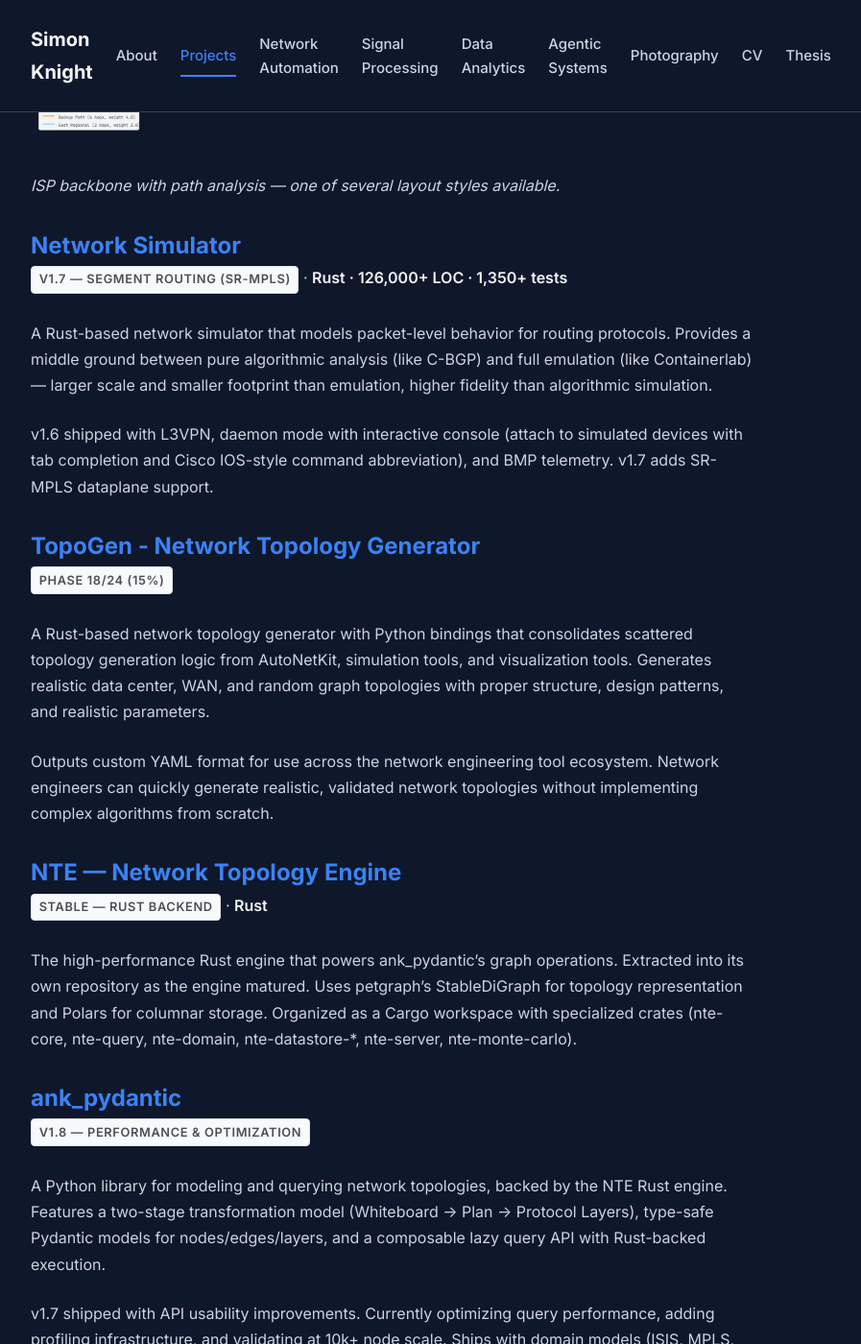
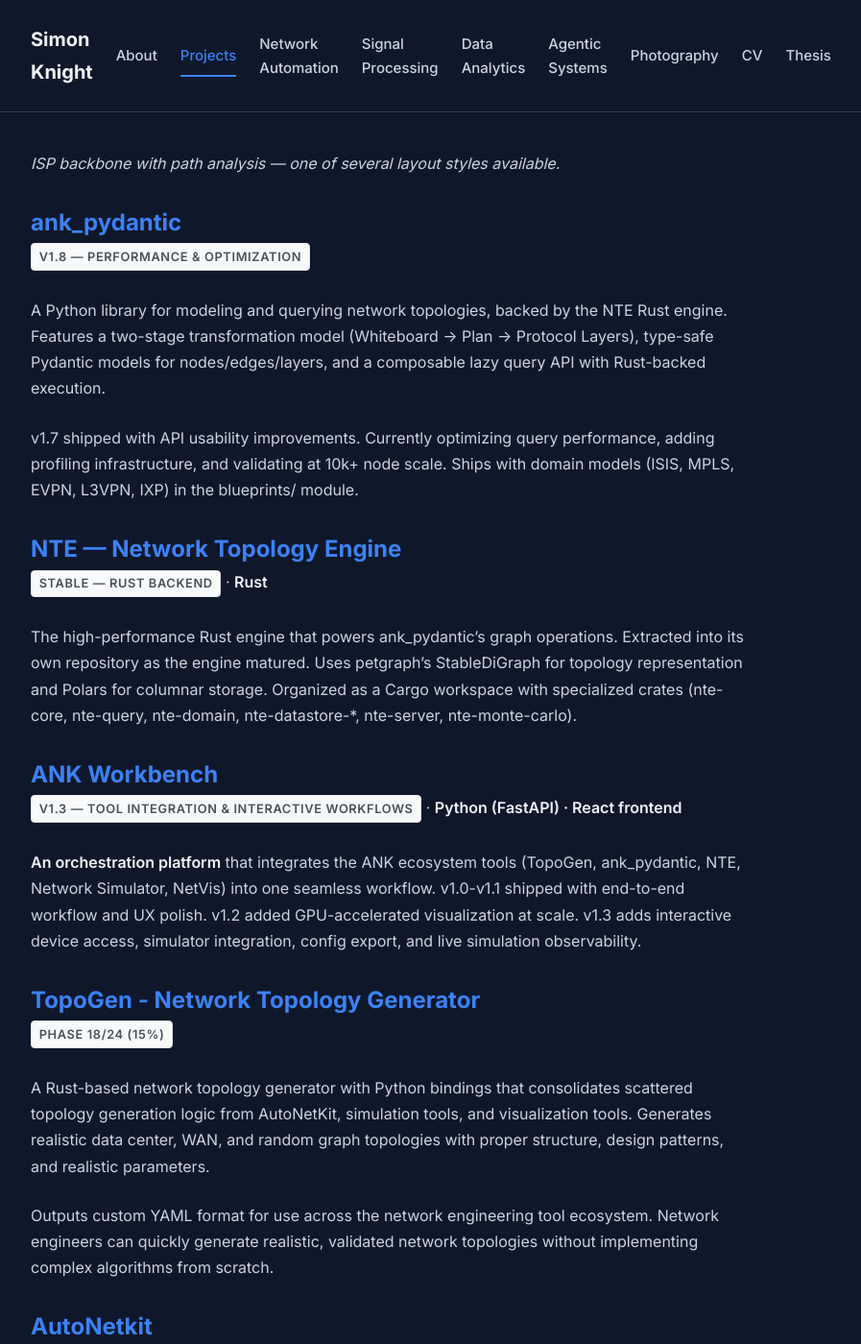
Before and after one commit to sk2/sk2.github.com, a Jekyll site: the page built from projects.md, in a window 1280 px wide and 1400 px high, scrolled down 1610 px. Shown: the whole window at 96% size, without its empty margins (232-1129 px from the left). Built offline with Jekyll 4.4.1, drawn with Linux system fonts in a browser that asks for light colours; our own code applies the rules of GitHub Pages for plain Markdown files; part of the change alters nothing that is shown; some of the changed text lies outside the part shown.

Commit message:
Reorder projects: netsim first, then NetVis, ank_pydantic, NTE
Rename netflowsim to Network Traffic Simulator on both pages.
Order reflects project maturity and significance.

Co-Authored-By: Claude Opus 4.6 <noreply@anthropic.com>

````diff
--- a/network-automation.md
+++ b/network-automation.md
@@ -10,12 +10,12 @@ Tools for network topology modeling, simulation, and visualization.
 - [Overview](#overview)
 - [How They Work Together](#how-they-work-together)
 - [The Tools](#the-tools)
+  - [Network Simulator (netsim) — Protocol Validation](#network-simulator-netsim--protocol-validation)
+  - [NetVis — Visualization Engine](#netvis--visualization-engine)
+  - [ank_pydantic — Topology Modeling Library](#ank_pydantic--topology-modeling-library)
+  - [NTE — Network Topology Engine](#nte--network-topology-engine)
   - [ANK Workbench — Unified Platform](#ank-workbench--unified-platform)
-  - [NTE — Network Topology Engine](#nte--network-topology-engine)
-  - [ank_pydantic — Topology Modeling Library](#ank_pydantic--topology-modeling-library)
-  - [Network Simulator (netsim) — Protocol Validation](#network-simulator-netsim--protocol-validation)
-  - [NetFlow Sim — Flow-Based Performance Analysis](#netflow-sim--flow-based-performance-analysis)
-  - [NetVis — Visualization Engine](#netvis--visualization-engine)
+  - [Network Traffic Simulator — Flow-Based Performance Analysis](#network-traffic-simulator--flow-based-performance-analysis)
   - [TopoGen — Topology Generator](#topogen--topology-generator)
   - [AutoNetkit — The Foundation](#autonetkit--the-foundation)
 - [Getting Started](#getting-started)
@@ -79,103 +79,9 @@ ANK Workbench provides a web interface to coordinate these tools.
 
 ## The Tools
 
-### ANK Workbench — Unified Platform
-
-<span class="status-badge status-active">v1.3 — Tool Integration & Interactive Workflows</span> · [Full Details →](projects/ank-workbench)
-
-**What It Is:**
-A web-based platform that integrates the entire network automation ecosystem into a single workflow. Upload topology YAML, visualize the network, run simulations, and analyze results without switching between tools.
-
-**Key Features:**
-- **Unified Web Interface**: React frontend with guided onboarding and sample gallery
-- **Topology Management**: Import, edit, and version control network designs
-- **Integrated Simulation**: One-click validation with netsim, including interactive device access
-- **GPU-Accelerated Visualization**: Scale-first rendering with NetVis integration
-- **Config Export**: Generate multi-vendor configs from ank_pydantic, preview and download
-
-**Milestones:** v1.0 Foundation shipped (Feb 4). v1.1 UX Polish shipped (Feb 9). v1.2 Scale Visualization at 98%. v1.3 adds simulator integration, interactive device terminals, and live observability.
-
-**Tech Stack:** Python (FastAPI), React frontend, integrates all ANK ecosystem components
-
----
-
-### NTE — Network Topology Engine
-
-<span class="status-badge status-active">Stable</span> · [Full Details →](projects/nte)
-
-**What It Is:**
-The high-performance Rust engine that powers ank_pydantic's graph operations. Extracted into its own repository as the engine's scope grew beyond a simple backing store.
-
-**Key Features:**
-- **petgraph StableDiGraph**: Native-speed topology representation
-- **Polars Storage**: Columnar data backend for efficient queries
-- **Pluggable Backends**: Polars, DuckDB, and Lite storage options
-- **Monte Carlo**: Simulation capabilities via nte-monte-carlo crate
-- **Distributed Support**: nte-server crate for distributed computation
-
-**Architecture:** Cargo workspace with specialized crates: nte-core, nte-query, nte-domain, nte-backend, nte-datastore-*, nte-server, nte-monte-carlo.
-
-**Tech Stack:** Rust, petgraph, Polars, DuckDB, PyO3/Maturin bindings
-
----
-
-### ank_pydantic — Topology Modeling Library
-
-<span class="status-badge status-active">v1.8 — Performance & Optimization</span> · [Full Details →](projects/ank-pydantic)
-
-**What It Is:**
-A Python library for modeling and querying network topologies with type-safe Pydantic models and a high-performance Rust core. Expressive Python API backed by blazing-fast graph algorithms, with automatic configuration generation for multi-vendor network deployments.
-
-**Key Features:**
-- **Two-Stage Transformation Model**: Whiteboard (sketch) → Plan (logical) → Protocol Layers (physical)
-- **Type-Safe Models**: Pydantic validation ensures correct topology structure at design time
-- **Lazy Query API**: Composable queries with Rust-backed execution (powered by `petgraph`)
-- **Configuration Generation**: Automatic multi-vendor config generation (Cisco IOS/IOS-XR/NX-OS, Juniper JunOS, Arista EOS)
-- **Batteries-Included Blueprints**: Pre-built domain models for ISIS, MPLS, EVPN, L3VPN, IXP
-- **Rust Core (`ank_nte`)**: Graph operations run at native speed with Python FFI bindings
-
-**Example Usage:**
-```python
-from ank_pydantic import Topology, Node, Edge
-
-# Create topology
-topo = Topology()
-r1 = topo.add_node(Node(name="router1", device_type="cisco_ios"))
-r2 = topo.add_node(Node(name="router2", device_type="juniper_junos"))
-topo.add_edge(Edge(src=r1, dst=r2, interface="ge-0/0/0"))
-
-# Query with lazy evaluation
-border_routers = topo.query().filter(role="border").collect()
-
-# Transform to protocol layers
-topo.transform_to_protocol("ospf")
-
-# Export for visualization
-topo.export_for_netvis("topology.json")
-```
-
-**Integration with NetVis:**
-ank_pydantic topologies export directly to NetVis format:
-```python
-# Export topology with layout hints
-topo.export_for_netvis(
-    "output.json",
-    layout="hierarchical",
-    node_metadata=True  # Include device types, roles for styling
-)
-```
-
-NetVis reads the exported topology and applies advanced layout algorithms, producing publication-quality diagrams that reflect the logical structure captured in ank_pydantic.
-
-**Current Status:** v1.7 API Usability shipped. Working on v1.8 Performance & Optimization — query performance, profiling infrastructure, and 10k+ node validation.
-
-**Tech Stack:** Python (Pydantic), NTE Rust engine, PyO3 bindings
-
----
-
 ### Network Simulator (netsim) — Protocol Validation
 
-<span class="status-badge status-active">Active Development</span> · [Full Details →](projects/network-simulator)
+<span class="status-badge status-active">v1.7 — Segment Routing</span> · [Full Details →](projects/network-simulator)
 
 **What It Is:**
 A deterministic, tick-based network simulator for rapid prototyping and testing of network configurations. Simulates OSPF, IS-IS, and BGP with packet-level accuracy for quick validation before deployment.
@@ -189,8 +95,6 @@ The simulator's core value is accelerating the development iteration loop for ag
 4. **Iterate rapidly** on agent logic, automation scripts, or config templates
 5. **Deploy to containers** only after simulation validates the approach
 
-This workflow dramatically shortens the iteration cycle for developing network automation agents, DevOps pipelines, and AI-driven network operations — validate ideas in simulation before committing to heavyweight container deployments. Originally built to enable this exact use case: fast prototyping for automated network systems.
-
 **Daemon Mode — Real-Time Interaction:**
 Run simulations as background daemons and interact with them in real-time, like `docker exec` for network simulations:
 - **Start a daemon**: `netsim daemon start my-network topology.yaml`
@@ -199,24 +103,9 @@ Run simulations as background daemons and interact with them in real-time, like
 - **Agent development**: Test automation agents against live network state without container overhead
 - **CI/CD integration**: Start daemon, run tests via `exec`, collect results, stop daemon
 
-This enables real-time exploration of network state as the simulation evolves — perfect for developing agentic systems and automated testing.
-
 **Current Status:** v1.6 shipped with L3VPN (VRFs, RD/RT, MP-BGP VPNv4), daemon mode with interactive console (Cisco IOS-style abbreviation, tab completion), and BMP telemetry. v1.7 adds SR-MPLS dataplane support. 126,000+ lines of Rust, 1,350+ tests.
 
 **Tech Stack:** Rust, Tokio, petgraph, gRPC (daemon IPC), ratatui (TUI)
-
----
-
-### Traffic Simulator — Flow-Based Performance Analysis
-
-<span class="status-badge status-active">Active Development</span> · [Full Details →](projects/netflowsim)
-
-**What It Is:**
-High-performance flow-based network simulator using analytic queuing models and Monte Carlo simulations. Validates topologies and routing strategies against billions of flow iterations in seconds, providing massive-scale network performance analysis.
-
-**Current Status:** Early development
-
-**Tech Stack:** Rust, Petgraph, Rayon
 
 ---
 
@@ -243,6 +132,93 @@ A Rust-based network topology layout and visualization engine. Renders complex m
 **Current Status:** v1.2 shipped with visual polish and production hardening. Working on v1.3 API stability and WASM embedding for ANK Workbench integration.
 
 **Tech Stack:** Rust, petgraph, fjadra (d3-force port), WASM-ready
+
+---
+
+### ank_pydantic — Topology Modeling Library
+
+<span class="status-badge status-active">v1.8 — Performance & Optimization</span> · [Full Details →](projects/ank-pydantic)
+
+**What It Is:**
+A Python library for modeling and querying network topologies with type-safe Pydantic models and a high-performance Rust core. Expressive Python API backed by blazing-fast graph algorithms, with automatic configuration generation for multi-vendor network deployments.
+
+**Key Features:**
+- **Two-Stage Transformation Model**: Whiteboard (sketch) → Plan (logical) → Protocol Layers (physical)
+- **Type-Safe Models**: Pydantic validation ensures correct topology structure at design time
+- **Lazy Query API**: Composable queries with Rust-backed execution (powered by `petgraph`)
+- **Configuration Generation**: Automatic multi-vendor config generation (Cisco IOS/IOS-XR/NX-OS, Juniper JunOS, Arista EOS)
+- **Batteries-Included Blueprints**: Pre-built domain models for ISIS, MPLS, EVPN, L3VPN, IXP
+- **Rust Core (NTE)**: Graph operations run at native speed with Python FFI bindings
+
+**Example Usage:**
+```python
+from ank_pydantic import Topology, Node, Edge
+
+# Create topology
+topo = Topology()
+r1 = topo.add_node(Node(name="router1", device_type="cisco_ios"))
+r2 = topo.add_node(Node(name="router2", device_type="juniper_junos"))
+topo.add_edge(Edge(src=r1, dst=r2, interface="ge-0/0/0"))
+
+# Query with lazy evaluation
+border_routers = topo.query().filter(role="border").collect()
+
+# Transform to protocol layers
+topo.transform_to_protocol("ospf")
+
+# Export for visualization
+topo.export_for_netvis("topology.json")
+```
+
+**Current Status:** v1.7 API Usability shipped. Working on v1.8 Performance & Optimization — query performance, profiling infrastructure, and 10k+ node validation.
+
+**Tech Stack:** Python (Pydantic), NTE Rust engine, PyO3 bindings
+
+---
+
+### NTE — Network Topology Engine
+
+<span class="status-badge status-active">Stable</span> · [Full Details →](projects/nte)
+
+**What It Is:**
+The high-performance Rust engine that powers ank_pydantic's graph operations. Extracted into its own repository as the engine's scope grew beyond a simple backing store.
+
+**Key Features:**
+- **petgraph StableDiGraph**: Native-speed topology representation
+- **Polars Storage**: Columnar data backend for efficient queries
+- **Pluggable Backends**: Polars, DuckDB, and Lite storage options
+- **Monte Carlo**: Simulation capabilities via nte-monte-carlo crate
+- **Distributed Support**: nte-server crate for distributed computation
+
+**Architecture:** Cargo workspace with specialized crates: nte-core, nte-query, nte-domain, nte-backend, nte-datastore-*, nte-server, nte-monte-carlo.
+
+**Tech Stack:** Rust, petgraph, Polars, DuckDB, PyO3/Maturin bindings
+
+---
+
+### ANK Workbench — Unified Platform
+
+<span class="status-badge status-active">v1.3 — Tool Integration & Interactive Workflows</span> · [Full Details →](projects/ank-workbench)
+
+**What It Is:**
+A web-based platform that integrates the entire network automation ecosystem into a single workflow. Upload topology YAML, visualize the network, run simulations, and analyze results without switching between tools.
+
+**Milestones:** v1.0 Foundation shipped (Feb 4). v1.1 UX Polish shipped (Feb 9). v1.2 Scale Visualization at 98%. v1.3 adds simulator integration, interactive device terminals, and live observability.
+
+**Tech Stack:** Python (FastAPI), React frontend, integrates all ANK ecosystem components
+
+---
+
+### Network Traffic Simulator — Flow-Based Performance Analysis
+
+<span class="status-badge status-active">Active Development</span> · [Full Details →](projects/netflowsim)
+
+**What It Is:**
+High-performance flow-based network traffic simulator using analytic queuing models and Monte Carlo simulations. Validates topologies and routing strategies against billions of flow iterations in seconds, providing massive-scale network performance analysis.
+
+**Current Status:** Early development
+
+**Tech Stack:** Rust, Petgraph, Rayon
 
 ---
 
--- a/projects.md
+++ b/projects.md
@@ -13,17 +13,14 @@ Focusing on network automation, high-performance signal processing, and secure m
 > **[View Ecosystem →](/network-automation)**
 > High-performance tools for topology modeling, deterministic protocol simulation, and visualization.
 
-### [ANK Workbench](projects/ank-workbench)
+### [Network Simulator](projects/network-simulator)
 
-<span class="status-badge status-active">v1.3 — Tool Integration & Interactive Workflows</span>
-· **Python (FastAPI) · React frontend**
+<span class="status-badge status-active">v1.7 — Segment Routing (SR-MPLS)</span>
+· **Rust · 126,000+ LOC · 1,350+ tests**
 
-**An orchestration platform** that integrates the ANK ecosystem tools (TopoGen, ank_pydantic, NTE, Network Simulator, NetVis) into one seamless workflow. v1.0-v1.1 shipped with end-to-end workflow and UX polish. v1.2 added GPU-accelerated visualization at scale. v1.3 adds interactive device access, simulator integration, config export, and live simulation observability.
+A Rust-based network simulator that models packet-level behavior for routing protocols. Provides a middle ground between pure algorithmic analysis (like C-BGP) and full emulation (like Containerlab) — larger scale and smaller footprint than emulation, higher fidelity than algorithmic simulation.
 
-### [AutoNetkit](projects/autonetkit)
-
-<span class="status-badge status-active">PhD 2017</span>
-· **Python**
+v1.6 shipped with L3VPN, daemon mode with interactive console (attach to simulated devices with tab completion and Cisco IOS-style command abbreviation), and BMP telemetry. v1.7 adds SR-MPLS dataplane support.
 
 ### [NetVis](projects/netvis)
 
@@ -37,14 +34,27 @@ v1.2 shipped with SVG filter infrastructure, WCAG contrast enforcement, and labe
 ![ISP Backbone](/images/netvis-isp-backbone.png)
 *ISP backbone with path analysis — one of several layout styles available.*
 
-### [Network Simulator](projects/network-simulator)
+### [ank_pydantic](projects/ank-pydantic)
 
-<span class="status-badge status-active">v1.7 — Segment Routing (SR-MPLS)</span>
-· **Rust · 126,000+ LOC · 1,350+ tests**
+<span class="status-badge status-active">v1.8 — Performance & Optimization</span>
 
-A Rust-based network simulator that models packet-level behavior for routing protocols. Provides a middle ground between pure algorithmic analysis (like C-BGP) and full emulation (like Containerlab) — larger scale and smaller footprint than emulation, higher fidelity than algorithmic simulation.
+A Python library for modeling and querying network topologies, backed by the NTE Rust engine. Features a two-stage transformation model (Whiteboard → Plan → Protocol Layers), type-safe Pydantic models for nodes/edges/layers, and a composable lazy query API with Rust-backed execution.
 
-v1.6 shipped with L3VPN, daemon mode with interactive console (attach to simulated devices with tab completion and Cisco IOS-style command abbreviation), and BMP telemetry. v1.7 adds SR-MPLS dataplane support.
+v1.7 shipped with API usability improvements. Currently optimizing query performance, adding profiling infrastructure, and validating at 10k+ node scale. Ships with domain models (ISIS, MPLS, EVPN, L3VPN, IXP) in the blueprints/ module.
+
+### [NTE — Network Topology Engine](projects/nte)
+
+<span class="status-badge status-active">Stable — Rust Backend</span>
+· **Rust**
+
+The high-performance Rust engine that powers ank_pydantic's graph operations. Extracted into its own repository as the engine matured. Uses petgraph's StableDiGraph for topology representation and Polars for columnar storage. Organized as a Cargo workspace with specialized crates (nte-core, nte-query, nte-domain, nte-datastore-*, nte-server, nte-monte-carlo).
+
+### [ANK Workbench](projects/ank-workbench)
+
+<span class="status-badge status-active">v1.3 — Tool Integration & Interactive Workflows</span>
+· **Python (FastAPI) · React frontend**
+
+**An orchestration platform** that integrates the ANK ecosystem tools (TopoGen, ank_pydantic, NTE, Network Simulator, NetVis) into one seamless workflow. v1.0-v1.1 shipped with end-to-end workflow and UX polish. v1.2 added GPU-accelerated visualization at scale. v1.3 adds interactive device access, simulator integration, config export, and live simulation observability.
 
 ### [TopoGen - Network Topology Generator](projects/topogen)
 
@@ -54,20 +64,10 @@ A Rust-based network topology generator with Python bindings that consolidates s
 
 Outputs custom YAML format for use across the network engineering tool ecosystem. Network engineers can quickly generate realistic, validated network topologies without implementing complex algorithms from scratch.
 
-### [NTE — Network Topology Engine](projects/nte)
+### [AutoNetkit](projects/autonetkit)
 
-<span class="status-badge status-active">Stable — Rust Backend</span>
-· **Rust**
-
-The high-performance Rust engine that powers ank_pydantic's graph operations. Extracted into its own repository as the engine matured. Uses petgraph's StableDiGraph for topology representation and Polars for columnar storage. Organized as a Cargo workspace with specialized crates (nte-core, nte-query, nte-domain, nte-datastore-*, nte-server, nte-monte-carlo).
-
-### [ank_pydantic](projects/ank-pydantic)
-
-<span class="status-badge status-active">v1.8 — Performance & Optimization</span>
-
-A Python library for modeling and querying network topologies, backed by the NTE Rust engine. Features a two-stage transformation model (Whiteboard → Plan → Protocol Layers), type-safe Pydantic models for nodes/edges/layers, and a composable lazy query API with Rust-backed execution.
-
-v1.7 shipped with API usability improvements. Currently optimizing query performance, adding profiling infrastructure, and validating at 10k+ node scale. Ships with domain models (ISIS, MPLS, EVPN, L3VPN, IXP) in the blueprints/ module.
+<span class="status-badge status-active">PhD 2017</span>
+· **Python**
 
 ## 📊 Data Science & Simulation
 
@@ -100,11 +100,11 @@ Time series analysis requires identifying:
 - **Anomalies** (discords): "This heartbeat segment is unlike any other"
 - **Similar segments**: "Find all sequences similar to this known good pattern"
 
-### [netflowsim](projects/netflowsim)
+### [Network Traffic Simulator](projects/netflowsim)
 
 <span class="status-badge status-active">Active Development</span>
 
-`netflowsim` provides rapid, massive-scale network performance analysis by using analytic queuing models and Monte Carlo simulations instead of packet-level discrete event simulation. It enables network engineers to validate topologies and routing strategies against billions of flow iterations in seconds.
+Rapid, massive-scale network performance analysis using analytic queuing models and Monte Carlo simulations instead of packet-level discrete event simulation. Validates topologies and routing strategies against billions of flow iterations in seconds.
 
 ## 🤖 AI & Agents
 
````
